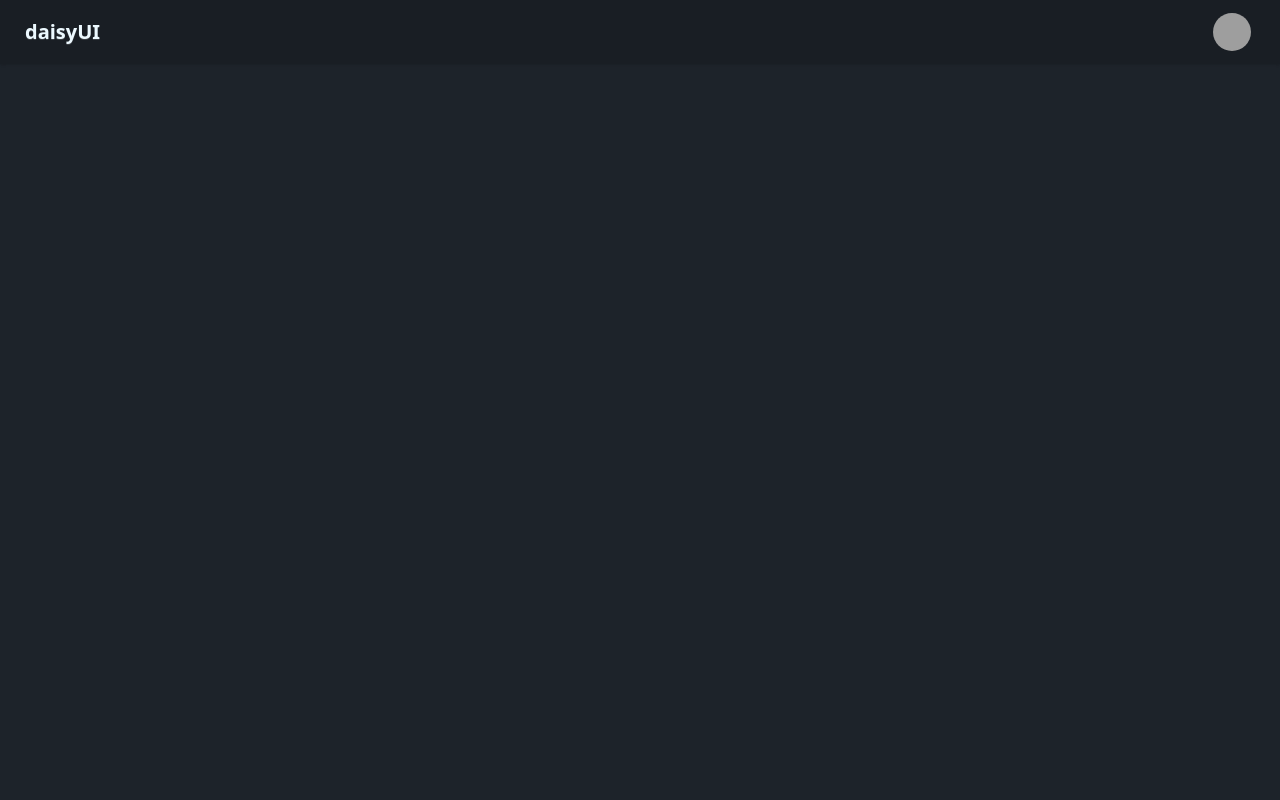
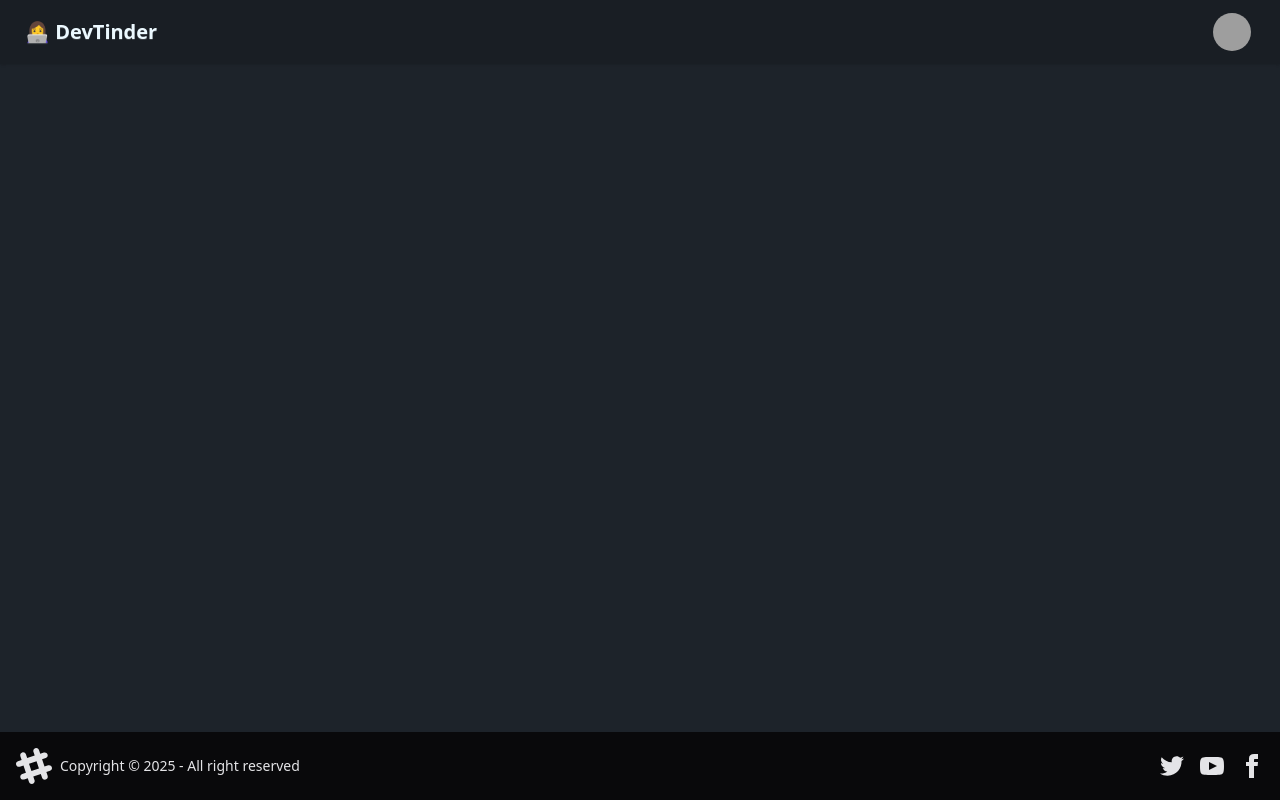
Before and after one commit to Prateek-EY/devTinder-web, a React (Vite) app: page / in a window 1280 px wide. Built offline with nearby package versions, Linux system fonts and the light colour scheme; grey boxes are pictures that could not be loaded.

Commit message:
Addition of Footer

```diff
--- a/src/Body.jsx
+++ b/src/Body.jsx
@@ -1,12 +1,14 @@
 import React from 'react';
 import NavBar from './NavBar';
 import { Outlet } from 'react-router-dom';
+import Footer from './Footer';
 
 const Body = () => {
   return (
     <div>
         <NavBar />
         <Outlet />
+        <Footer />
     </div>
   );
 };
--- /dev/null
+++ b/src/Footer.jsx
@@ -0,0 +1,59 @@
+import React from 'react'
+
+const Footer = () => {
+  return (
+    <footer className="footer sm:footer-horizontal bg-neutral text-neutral-content items-center p-4 fixed bottom-0 w-full">
+  <aside className="grid-flow-col items-center">
+    <svg
+      width="36"
+      height="36"
+      viewBox="0 0 24 24"
+      xmlns="http://www.w3.org/2000/svg"
+      fillRule="evenodd"
+      clipRule="evenodd"
+      className="fill-current">
+      <path
+        d="M22.672 15.226l-2.432.811.841 2.515c.33 1.019-.209 2.127-1.23 2.456-1.15.325-2.148-.321-2.463-1.226l-.84-2.518-5.013 1.677.84 2.517c.391 1.203-.434 2.542-1.831 2.542-.88 0-1.601-.564-1.86-1.314l-.842-2.516-2.431.809c-1.135.328-2.145-.317-2.463-1.229-.329-1.018.211-2.127 1.231-2.456l2.432-.809-1.621-4.823-2.432.808c-1.355.384-2.558-.59-2.558-1.839 0-.817.509-1.582 1.327-1.846l2.433-.809-.842-2.515c-.33-1.02.211-2.129 1.232-2.458 1.02-.329 2.13.209 2.461 1.229l.842 2.515 5.011-1.677-.839-2.517c-.403-1.238.484-2.553 1.843-2.553.819 0 1.585.509 1.85 1.326l.841 2.517 2.431-.81c1.02-.33 2.131.211 2.461 1.229.332 1.018-.21 2.126-1.23 2.456l-2.433.809 1.622 4.823 2.433-.809c1.242-.401 2.557.484 2.557 1.838 0 .819-.51 1.583-1.328 1.847m-8.992-6.428l-5.01 1.675 1.619 4.828 5.011-1.674-1.62-4.829z"></path>
+    </svg>
+    <p>Copyright © {new Date().getFullYear()} - All right reserved</p>
+  </aside>
+  <nav className="grid-flow-col gap-4 md:place-self-center md:justify-self-end">
+    <a>
+      <svg
+        xmlns="http://www.w3.org/2000/svg"
+        width="24"
+        height="24"
+        viewBox="0 0 24 24"
+        className="fill-current">
+        <path
+          d="M24 4.557c-.883.392-1.832.656-2.828.775 1.017-.609 1.798-1.574 2.165-2.724-.951.564-2.005.974-3.127 1.195-.897-.957-2.178-1.555-3.594-1.555-3.179 0-5.515 2.966-4.797 6.045-4.091-.205-7.719-2.165-10.148-5.144-1.29 2.213-.669 5.108 1.523 6.574-.806-.026-1.566-.247-2.229-.616-.054 2.281 1.581 4.415 3.949 4.89-.693.188-1.452.232-2.224.084.626 1.956 2.444 3.379 4.6 3.419-2.07 1.623-4.678 2.348-7.29 2.04 2.179 1.397 4.768 2.212 7.548 2.212 9.142 0 14.307-7.721 13.995-14.646.962-.695 1.797-1.562 2.457-2.549z"></path>
+      </svg>
+    </a>
+    <a>
+      <svg
+        xmlns="http://www.w3.org/2000/svg"
+        width="24"
+        height="24"
+        viewBox="0 0 24 24"
+        className="fill-current">
+        <path
+          d="M19.615 3.184c-3.604-.246-11.631-.245-15.23 0-3.897.266-4.356 2.62-4.385 8.816.029 6.185.484 8.549 4.385 8.816 3.6.245 11.626.246 15.23 0 3.897-.266 4.356-2.62 4.385-8.816-.029-6.185-.484-8.549-4.385-8.816zm-10.615 12.816v-8l8 3.993-8 4.007z"></path>
+      </svg>
+    </a>
+    <a>
+      <svg
+        xmlns="http://www.w3.org/2000/svg"
+        width="24"
+        height="24"
+        viewBox="0 0 24 24"
+        className="fill-current">
+        <path
+          d="M9 8h-3v4h3v12h5v-12h3.642l.358-4h-4v-1.667c0-.955.192-1.333 1.115-1.333h2.885v-5h-3.808c-3.596 0-5.192 1.583-5.192 4.615v3.385z"></path>
+      </svg>
+    </a>
+  </nav>
+</footer>
+  );
+};
+
+export default Footer;
--- a/src/NavBar.jsx
+++ b/src/NavBar.jsx
@@ -4,7 +4,7 @@
   return (
     <div className="navbar bg-base-200 shadow-sm">
   <div className="flex-1">
-    <a className="btn btn-ghost text-xl">daisyUI</a>
+    <a className="btn btn-ghost text-xl">👩‍💻 DevTinder</a>
   </div>
   <div className="flex gap-2">
     <div className="dropdown dropdown-end mx-5">
```
